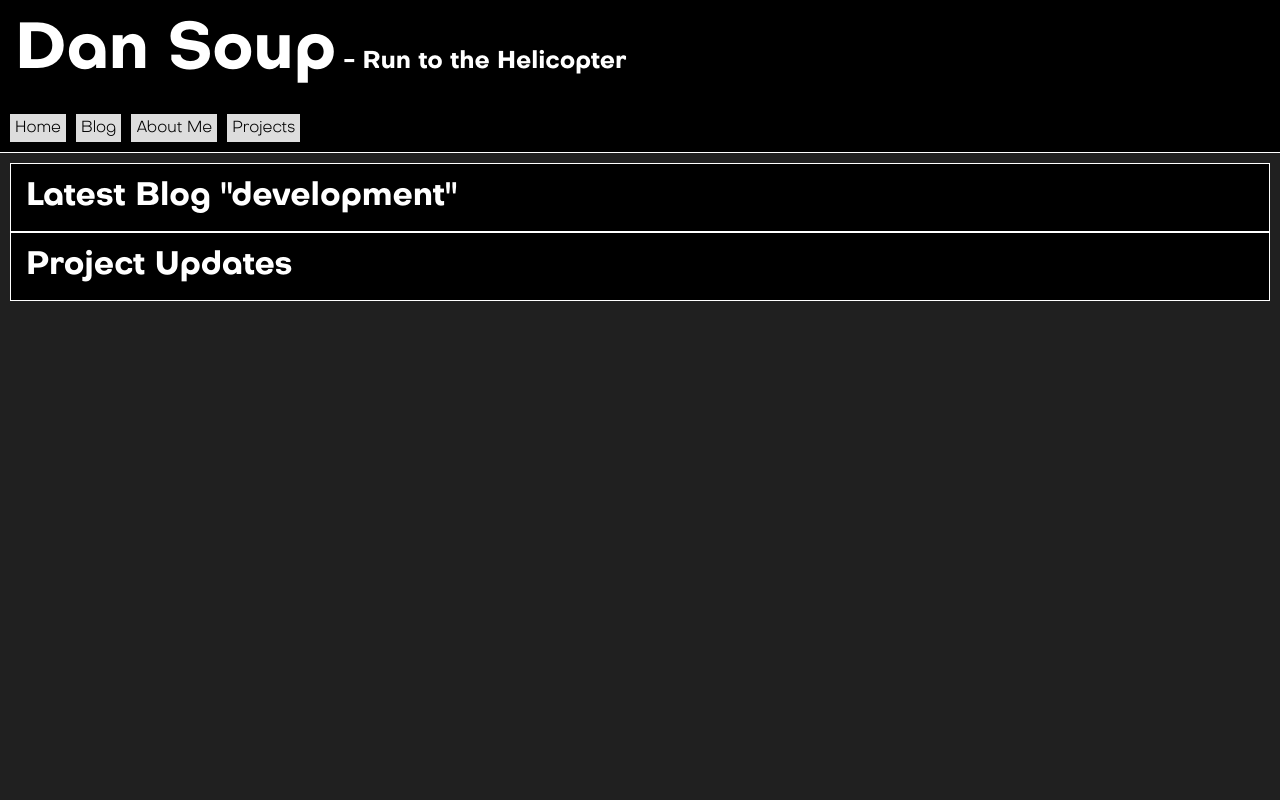
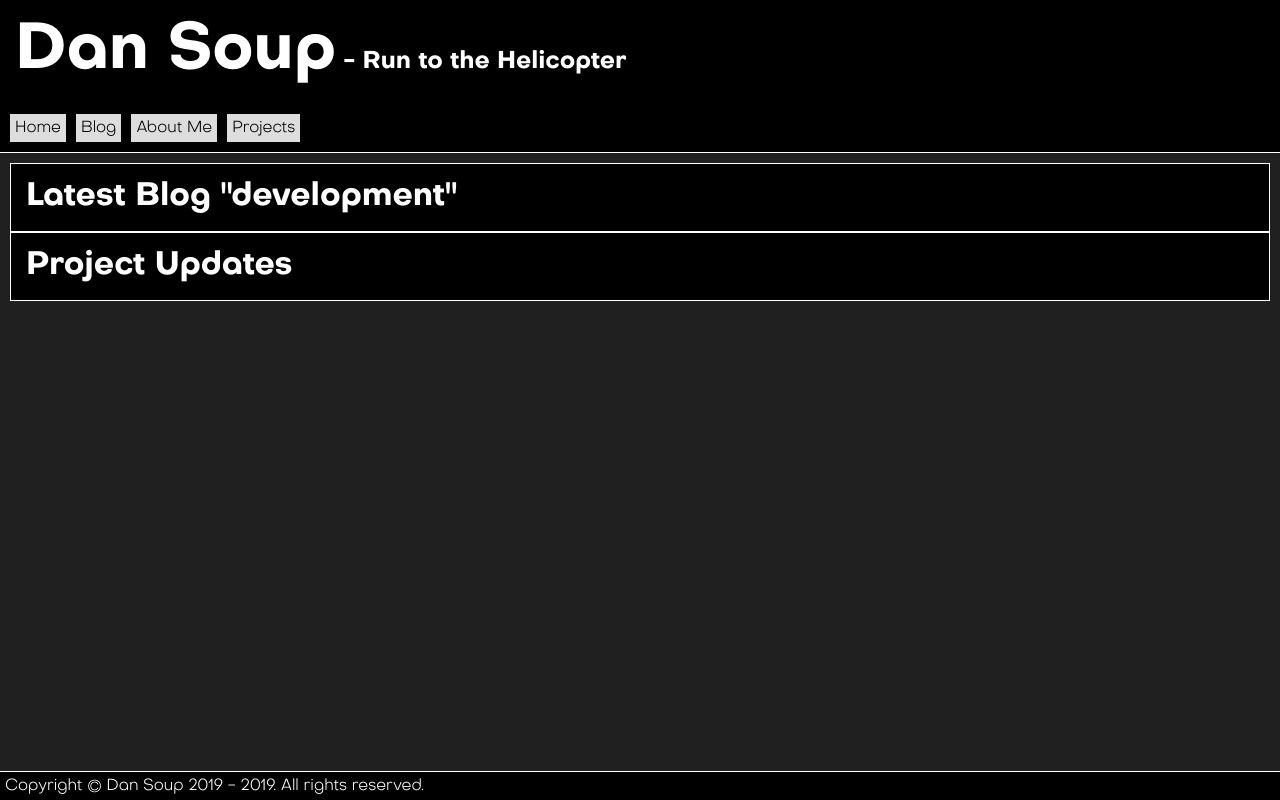
Before and after one commit to DanSoup/dan-soup-co-uk-OLD, a React (Create React App) app: page / in a window 1280 px wide. Built offline with nearby package versions, Linux system fonts and the light colour scheme.

Commit message:
added footer

```diff
--- /dev/null
+++ b/src/components/homePage/foot/foot.css
@@ -0,0 +1,12 @@
+footer {
+  /* top: calc(100vh - 100%); */
+  /* top: 100vh; */
+  bottom: 0;
+  position: fixed;
+  width: 100vw;
+  padding: 5px;
+  border-top: #ffffffff 1px solid;
+  background-color: #000000ff;
+  color: #ffffffff;
+  font-family: Octarine-Light
+}
--- /dev/null
+++ b/src/components/homePage/foot/foot.js
@@ -0,0 +1,22 @@
+import React from 'react';
+import PropTypes from 'prop-types';
+import './foot.css';
+
+const Foot = (props) => {
+
+  const now = new Date(Date.now())
+  const currentYear = now.getFullYear();
+
+  // I know this looks weird for being 2019 - 2019 but it'll be 2020 in a few months so I don't see a huge need to fix it.
+
+  return <footer>
+    Copyright &copy; Dan Soup 2019 - {currentYear}. All rights reserved.
+  </footer>
+
+}
+
+Foot.propTypes = {
+
+};
+
+export default Foot;
--- a/src/components/homePage/homePage.js
+++ b/src/components/homePage/homePage.js
@@ -2,6 +2,7 @@ import React from 'react';
 import PropTypes from 'prop-types';
 import Header from './header/header.js';
 import Content from './content/content.js';
+import Foot from './foot/foot.js';
 import './homePage.css';
 
 class HomePage extends React.Component {
@@ -14,6 +15,7 @@ class HomePage extends React.Component {
     return <React.Fragment>
       <Header/>
       <Content/>
+      <Foot/>
     </React.Fragment>
   }
 
```
